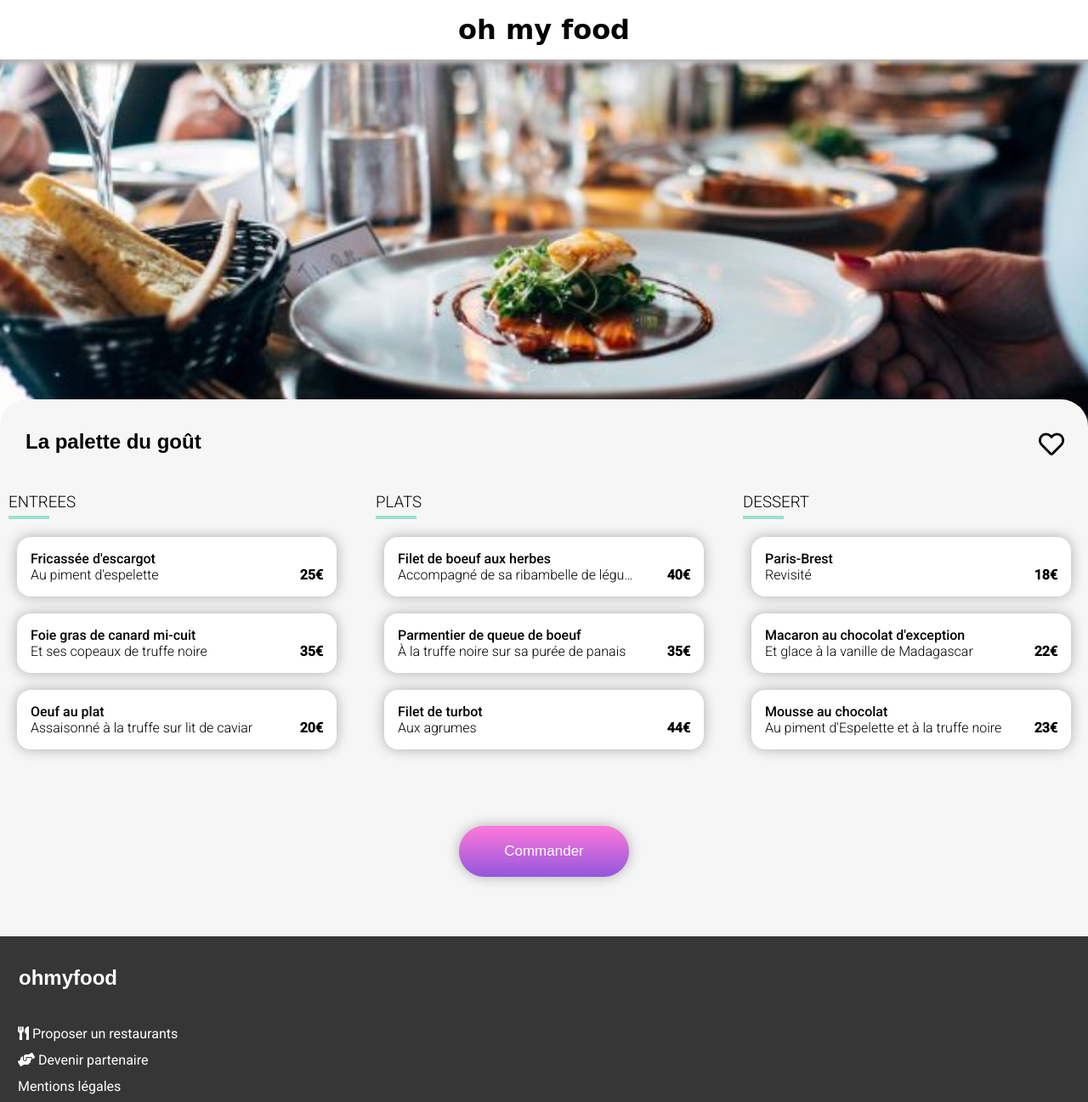
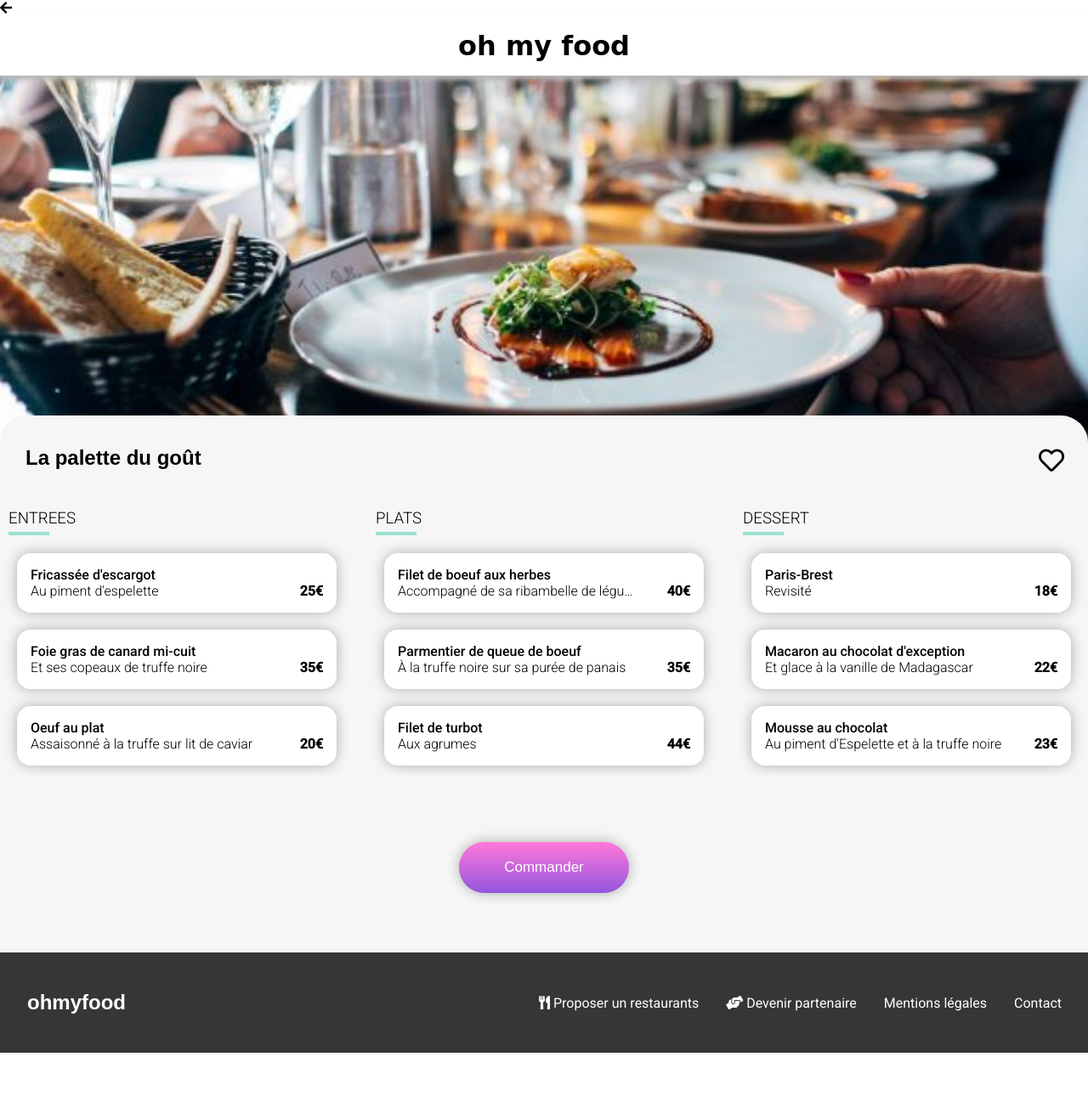
Before and after one commit to karimatest/ARSLANEkarima_3_15_11_2021, a website: page Pages/Restaurant La palette du gout.html in a window 1280 px wide. Shown: the top 1297 px of the page at 85% size. After the commit the page ends 1239 px from the top, so only its background shows below. Drawn offline with Linux system fonts and the light colour scheme; a web font is replaced by a local one.

Commit message:
modifier le footer pour le responssive desktop

```diff
--- a/Pages/Restaurant La palette du gout.html
+++ b/Pages/Restaurant La palette du gout.html
@@ -12,9 +12,14 @@
 <body>
     <!--HEADER-->
     <header>
+       <div class="header-menu">
+           <a href="#" class="header-bouton">
+            <i class="fas fa-arrow-left"></i>
+           </a>
         <h1>
         oh my food
         </h1>
+       </div>
     </header>
     <div class="img">
     <img src="../image restaurants/menu-1.jpg" alt="">
@@ -152,8 +157,6 @@
         <div class="menu-button">
                 <button class="button-order">Commander</button>
          </div>
-
-
     </section>
 
  <!--Footer-->
--- a/sass/layout/footer.scss
+++ b/sass/layout/footer.scss
@@ -2,6 +2,13 @@
         background-color:  #363636;
         color: white;
         padding: 15px;
+
+        @media (min-width:800px) {
+            display: flex;
+            justify-content: space-between;
+            align-items: center;
+            padding: 25px;
+            gap: 10px;
         }
         .footer-logo{
             font-family: "shrikhand",sans-serif;
@@ -14,7 +21,12 @@
             & li{
                 padding: 6px;
             }
-
-
+            @media (min-width:800px) {
+                display: flex;
+                justify-content:space-around;
+                align-items: center;
+                gap: 20px;
+            }
 
         }
+    }
--- a/sass/layout/header.scss
+++ b/sass/layout/header.scss
@@ -6,4 +6,5 @@
     box-shadow: 0px 5px 6px 0px #b8b6b6;
     padding: 16px;
     margin: 0px;
+
   }
--- a/sass/page/menu.scss
+++ b/sass/page/menu.scss
@@ -1,6 +1,23 @@
 @import "../utils/mixins.scss";
 @import "../utils/color.scss";
 @import "../utils/animation.scss";
+
+
+
+    .header-boutton{
+        display: flex;
+        position: absolute;
+        left: 1.25rem;
+        top: 2rem;
+
+    }
+    .header-boutton i{
+        display: flex;
+        top: 50%;
+    }
+
+
+
 img{
     width: 100%;
     height: 60vh;
```
Also changed, not shown: style.css, 1 other file. Lines whose indentation alone changed are shown as unchanged.
